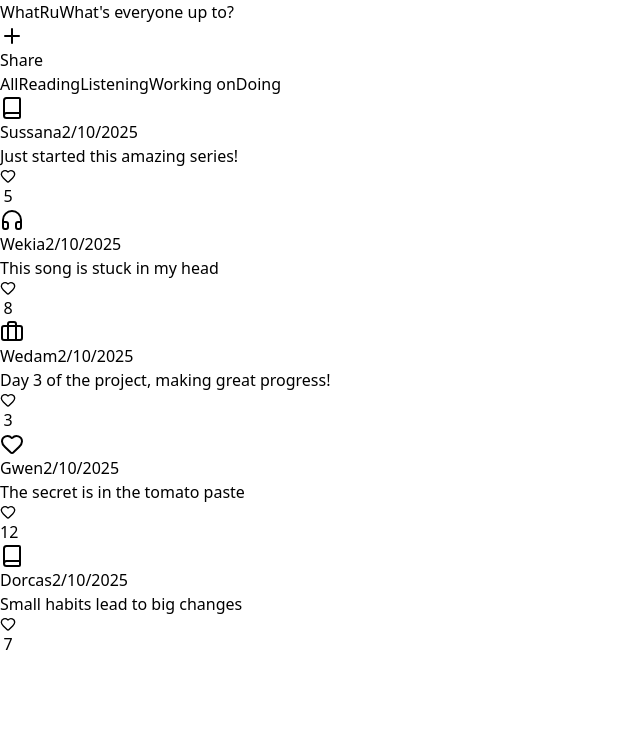
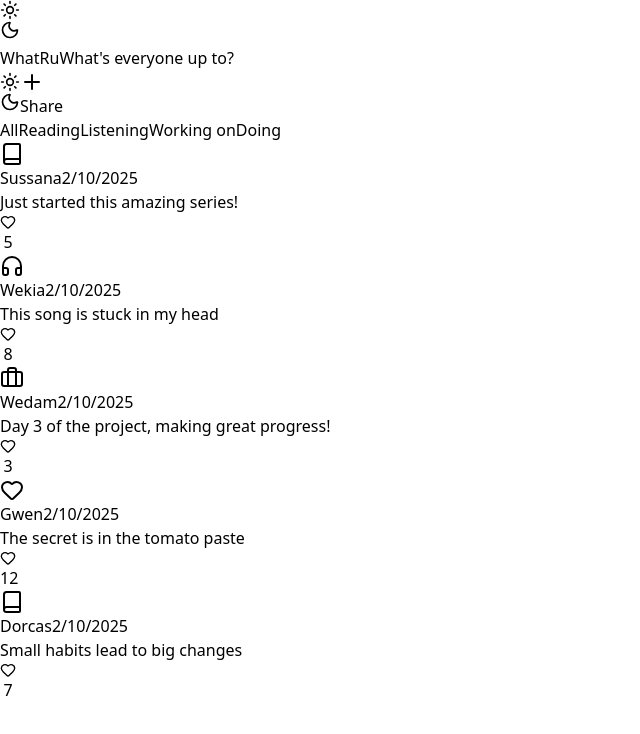
Before and after one commit to Sussana7/whatRu, a React (Vite) app: page / in a window 1280 px wide. Shown: the top 734 px of the page, without its empty margins (0-640 px from the left). Built offline with nearby package versions, Linux system fonts and the light colour scheme.

Commit message:
worked on the  dark/light mode

```diff
--- a/src/App.jsx
+++ b/src/App.jsx
@@ -1,14 +1,17 @@
-import CreatePost from "./components/CreatePost";
 import CurrentlyBoard from "./components/currentlyBoard";
-import PostCard from "./components/PostCard";
+import ThemeToggle from "./components/ThemeToggle"; // Add this import
+import { useState } from "react";
 
 function App() {
+  const [isDarkMode, setIsDarkMode] = useState(false);
+
   return (
-    <main>
-      <CurrentlyBoard />
-      {/* <CreatePost /> */}
-      {/* <PostCard /> */}
-    </main>
+    <div className={isDarkMode ? "dark" : ""}>
+      <main className="min-h-screen bg-white dark:bg-gray-900 text-gray-900 dark:text-white">
+        <ThemeToggle isDarkMode={isDarkMode} setIsDarkMode={setIsDarkMode} />
+        <CurrentlyBoard />
+      </main>
+    </div>
   );
 }
 
--- a/src/components/CurrentlyBoard.jsx
+++ b/src/components/CurrentlyBoard.jsx
@@ -3,6 +3,7 @@ import { Plus, Heart, Book, Headphones, Briefcase } from "lucide-react";
 import CreatePost from "./CreatePost";
 import mockPosts from "../mockPosts.json";
 import PostCard from "./PostCard";
+import ThemeToggle from "./ThemeToggle";
 
 function CurrentlyBoard() {
   const [showModal, setShowModal] = useState(false);
@@ -49,7 +50,9 @@ function CurrentlyBoard() {
           <span className="text-red-800 font-bold text-[1.5rem]">WhatRu</span>
           <span className="text-gray-500">What's everyone up to?</span>
         </div>
-        <div>
+
+        <div className="flex items-center gap-4">
+          <ThemeToggle />
           <button
             className="bg-red-800 text-white rounded-full flex items-center px-4 py-2 gap-2 hover:bg-black"
             onClick={() => setShowModal(true)}
--- /dev/null
+++ b/src/components/ThemeToggle.jsx
@@ -0,0 +1,23 @@
+import { MoonIcon, SunIcon } from "lucide-react";
+
+function ThemeToggle(isDarkMode, setIsDarkMode) {
+  return (
+    <button
+      onClick={() => setIsDarkMode(!isDarkMode)}
+      className={`relative flex items-center gap-2 px-4 py-2 rounded-full transition-all duration-300 ${
+        isDarkMode ? "bg-gray-800 text-white" : "bg-gray-200 text-gray-800"
+      }`}
+    >
+      <SunIcon
+        size={20}
+        className={isDarkMode ? "opacity-50" : "opacity-100"}
+      />
+      <MoonIcon
+        size={20}
+        className={isDarkMode ? "opacity-100" : "opacity-50"}
+      />
+    </button>
+  );
+}
+
+export default ThemeToggle;
```
